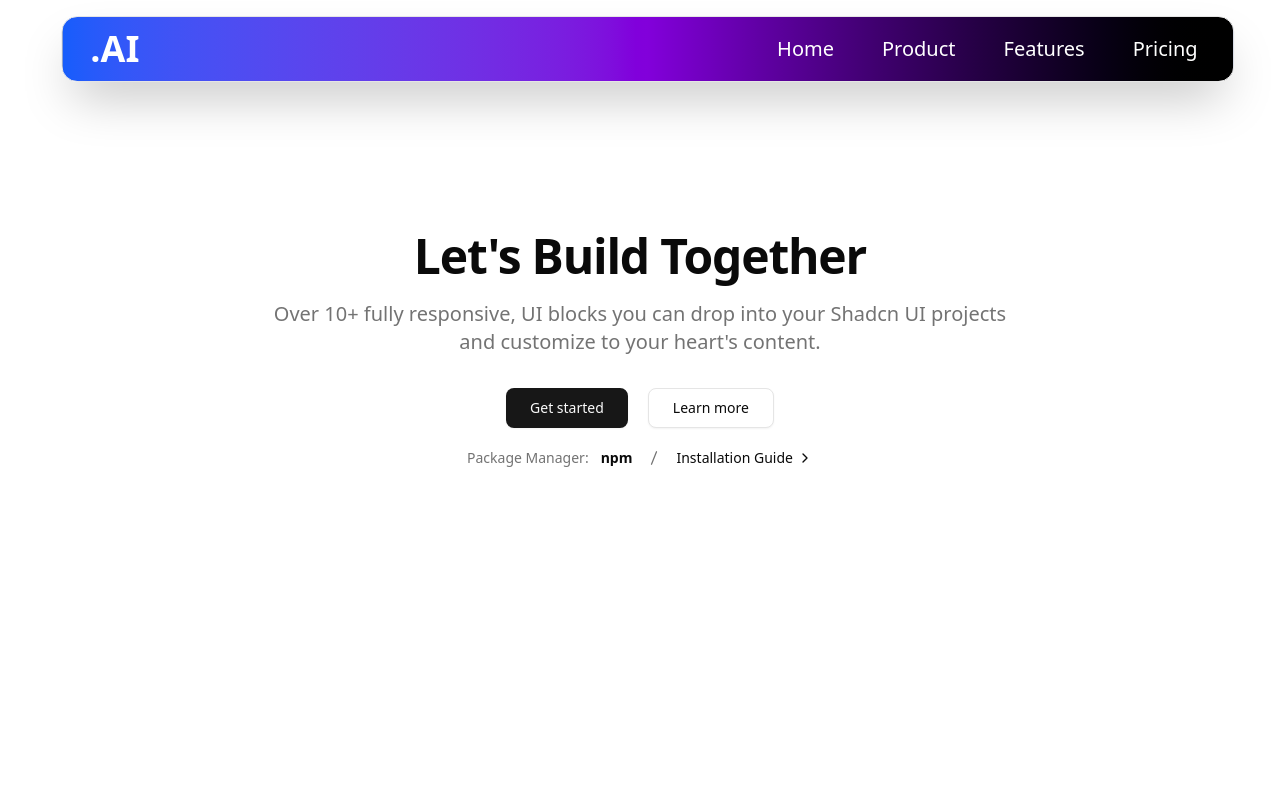
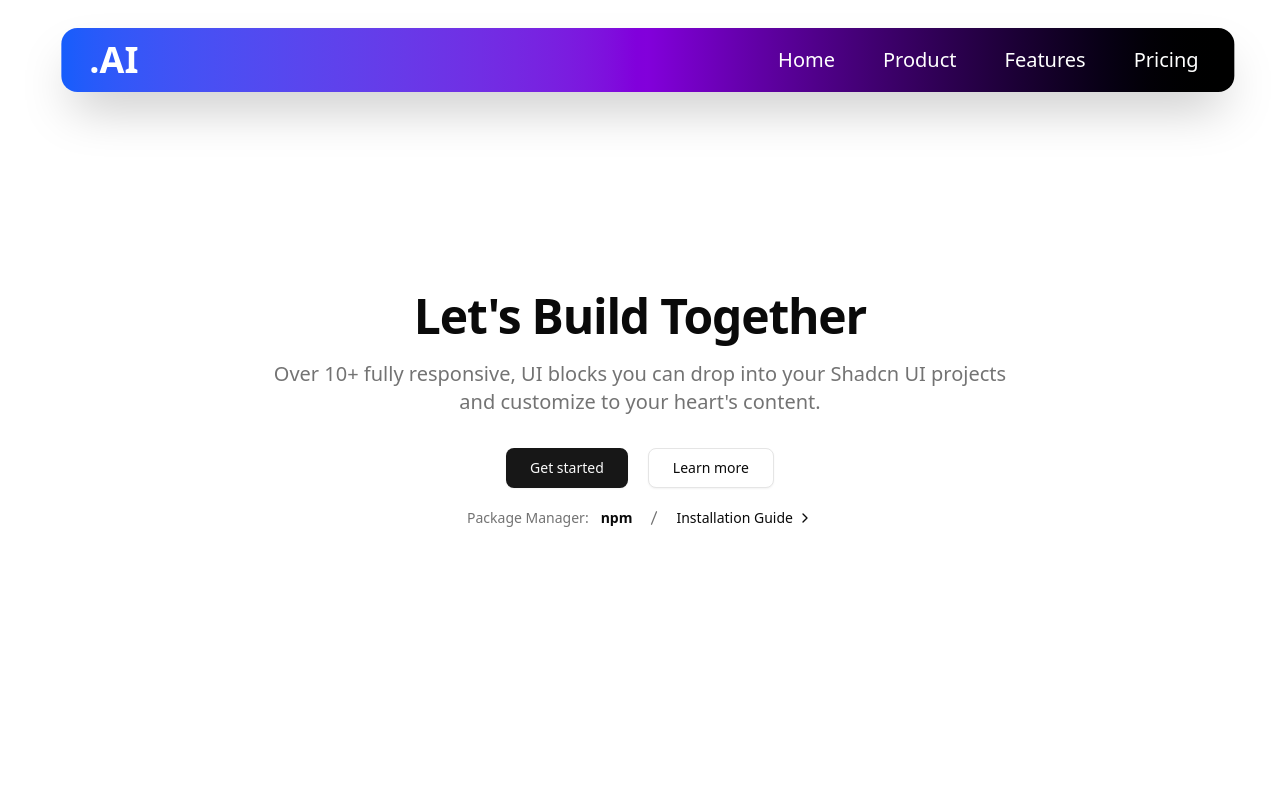
Before and after one commit to Ch2r1Ie/nextjs-15, a Next.js app: page / in a window 1280 px wide. Shown: the top 800 px of the page. Built offline with nearby package versions, Linux system fonts and the light colour scheme.

Commit message:
v1.0.115

```diff
--- a/app/page.tsx
+++ b/app/page.tsx
@@ -9,13 +9,13 @@ import { MenubarDemo } from "@/components/layout/home/menubar";
 export default function Home() {
   return (
     <div className="flex min-h-screen flex-col items-center justify-center overflow-x-hidden scroll-smooth px-6 py-6">
-      <div className="fixed inset-x-0 top-2 left-1/2 z-50 mx-auto mt-2 flex w-11/12 -translate-x-1/2 items-center justify-between rounded-2xl border bg-gradient-to-r from-blue-600 via-purple-700 to-black px-5 py-2 shadow-2xl transition-shadow duration-100 hover:shadow-xl sm:mx-2">
+      <div className="fixed inset-x-0 top-2 left-1/2 z-50 mx-auto mt-2 flex w-11/12 -translate-x-1/2 items-center justify-between rounded-2xl bg-gradient-to-r from-blue-600 via-purple-700 to-black px-5 py-2 shadow-2xl transition-shadow duration-100 hover:shadow-xl sm:mx-2 xl:mt-5">
         <span className="flex-grow px-2 text-4xl font-bold text-white hover:cursor-pointer">
           .AI
         </span>
         <MenubarDemo />
       </div>
-      <div className="mx-auto mt-10 w-11/12 items-center justify-center md:m-0">
+      <div className="mx-auto mt-20 w-11/12 items-center justify-center sm:mt-20 md:mt-20 xl:mt-15">
         <HeroSectionSimpleCentred />
         <FeatureSectionSimple />
         <CardGroup />
```
